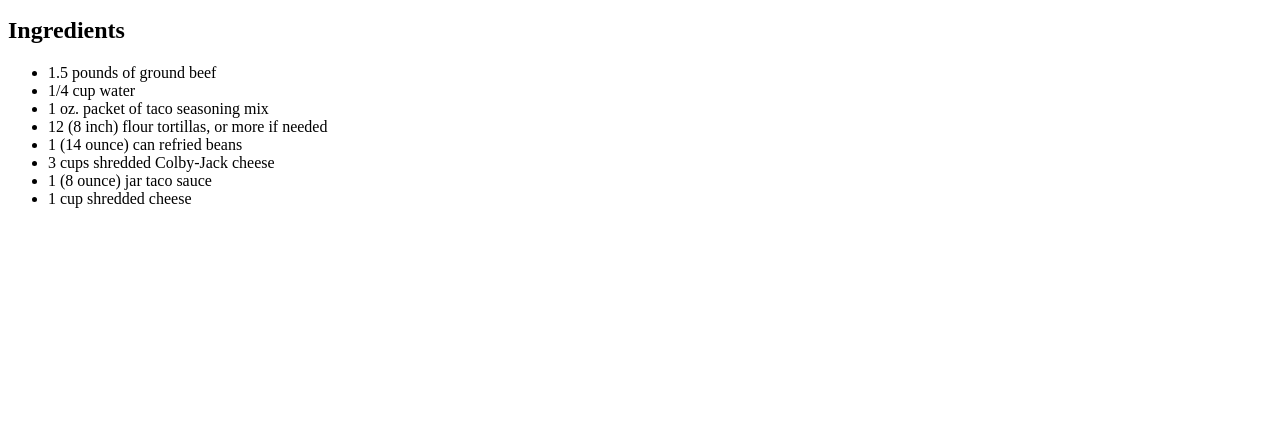
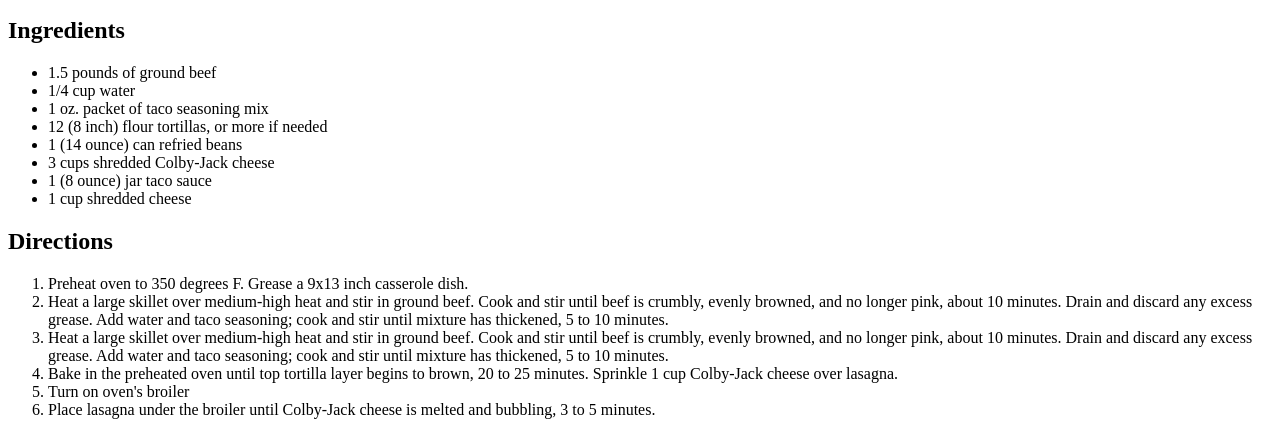
Before and after one commit to joacotol/odin-recipes, a plain HTML site: page recipes/lasagna.html in a window 1280 px wide. Shown: the part 639-1074 px from the top of the page. Before the commit the page ends 867 px from the top, so only its background shows below. Drawn offline with Linux system fonts and the light colour scheme.

Commit message:
Add directions content to lasagna.html

```diff
--- a/recipes/lasagna.html
+++ b/recipes/lasagna.html
@@ -24,6 +24,16 @@
 			<li>1 cup shredded cheese</li>
 		</ul>
 
-		<h2>
+		<h2>Directions</h2>
+
+		<ol>
+			<li>Preheat oven to 350 degrees F. Grease a 9x13 inch casserole dish.</li>
+			<li>Heat a large skillet over medium-high heat and stir in ground beef. Cook and stir until beef is crumbly, evenly browned, and no longer pink, about 10 minutes. Drain and discard any excess grease. Add water and taco seasoning; cook and stir until mixture has thickened, 5 to 10 minutes.</li>
+			<li>Heat a large skillet over medium-high heat and stir in ground beef. Cook and stir until beef is crumbly, evenly browned, and no longer pink, about 10 minutes. Drain and discard any excess grease. Add water and taco seasoning; cook and stir until mixture has thickened, 5 to 10 minutes. </li>
+			<li> Bake in the preheated oven until top tortilla layer begins to brown, 20 to 25 minutes. Sprinkle 1 cup Colby-Jack cheese over lasagna. </li>
+			<li>Turn on oven's broiler</li>
+			<li>Place lasagna under the broiler until Colby-Jack cheese is melted and bubbling, 3 to 5 minutes. </li>
+		</ol>
+
 	</body>
 </html>
```
